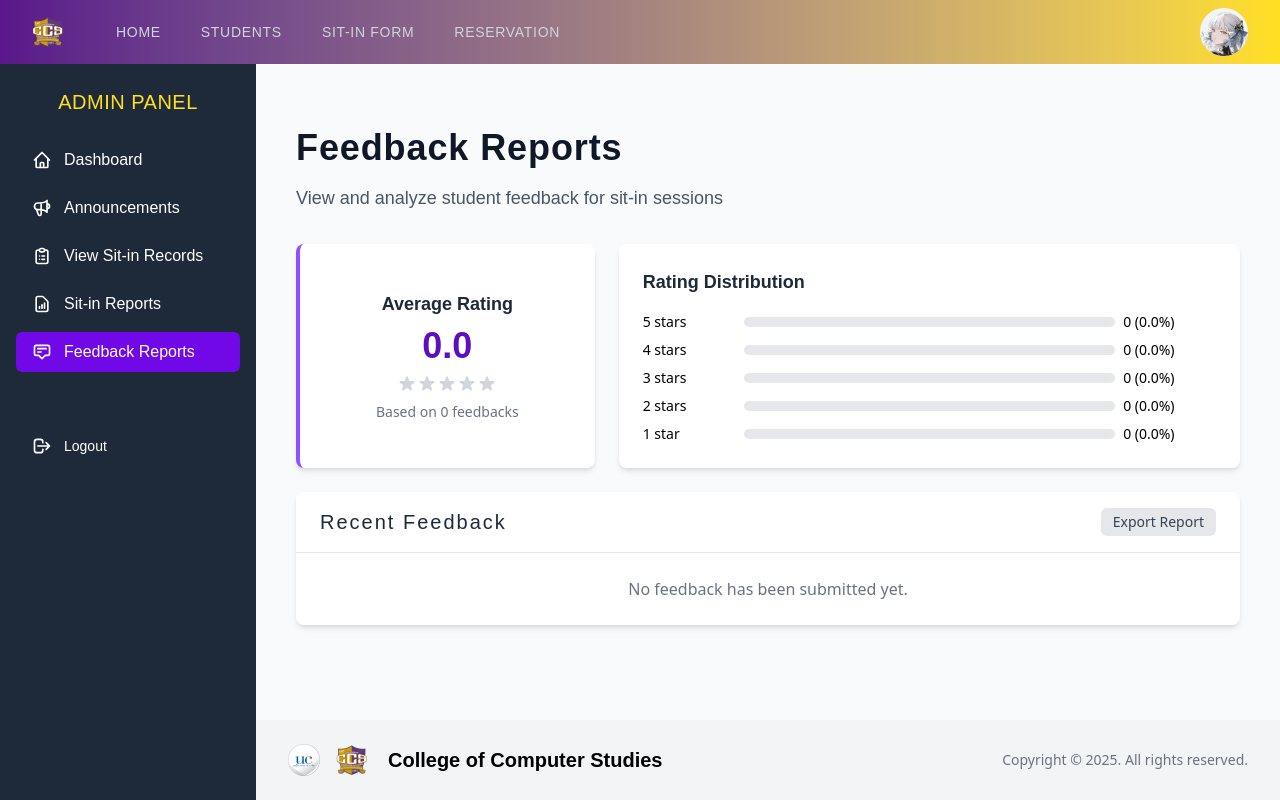
After one commit to RimarNavaja/ccs_sitin_project, a Flask app: page /admin/feedback-reports in a window 1280 px wide. The commit adds this page. Run offline with Flask 3, Linux system fonts and the light colour scheme; the visitor is signed in with stand-in values (Sample User, id 1); data that the repository does not hold is empty; parts of the project's set-up code (start-up, migrations or seed data) failed here and were passed over; some web fonts are replaced.

Commit message:
implement sitin-history and feedback, feedback reports in admin module

```diff
--- a/app.py
+++ b/app.py
@@ -14,6 +14,7 @@ import os
 from dbhelper import db, User, Announcement
 from datetime import timedelta, datetime
 from models.sit_in_session import SitInSession
+from models.feedback import Feedback
 from sqlalchemy import text
 
 app = Flask(__name__)
@@ -399,7 +400,40 @@ def admin_sit_in_reports():
 def admin_feedback_reports():
     if 'admin' not in session:
         return redirect(url_for('admin_login'))
-    return render_template("admin/feedback-reports.html")
+
+    # Get all feedback with related sit-in session and user information
+    feedback_list = db.session.query(
+        Feedback,
+        SitInSession,
+        User
+    ).join(
+        SitInSession, Feedback.session_id == SitInSession.id
+    ).join(
+        User, SitInSession.user_id == User.id
+    ).order_by(Feedback.created_at.desc()).all()
+
+    # Get feedback statistics
+    feedback_stats = Feedback.get_feedback_stats()
+
+    formatted_feedback = []
+    for feedback, sit_in, user in feedback_list:
+        formatted_feedback.append({
+            'id': feedback.id,
+            'student_name': f"{user.firstname.capitalize()} {user.lastname.capitalize()}",
+            'student_id': user.idno,
+            'rating': feedback.rating,
+            'comments': feedback.comments,
+            'purpose': sit_in.purpose,
+            'lab': sit_in.lab,
+            'date': sit_in.start_time.strftime('%b %d, %Y') if sit_in.start_time else 'N/A',
+            'created_at': feedback.created_at.strftime('%b %d, %Y at %I:%M %p')
+        })
+
+    return render_template(
+        "admin/feedback-reports.html",
+        feedback_list=formatted_feedback,
+        feedback_stats=feedback_stats
+    )
 
 @app.route("/admin/student-list")
 def admin_student_list():
@@ -812,9 +846,8 @@ def sitin_history():
     # Format records for display
     formatted_records = []
     for record in sit_in_records:
-        # In a real implementation, you'd check against a Feedback model
-        # This is a simplified version assuming no feedback system in place yet
-        has_feedback = False  # Replace with actual check
+        # Check if feedback exists for this session
+        has_feedback = Feedback.query.filter_by(session_id=record.id).first() is not None
 
         formatted_records.append({
             'id': record.id,
@@ -843,7 +876,7 @@ def submit_feedback():
 
     session_id = request.form.get('session_id')
     rating = request.form.get('rating')
-    comments = request.form.get('comments')
+    comments = request.form.get('comments', '')
 
     if not session_id or not rating:
         flash("Session ID and rating are required")
@@ -861,10 +894,25 @@ def submit_feedback():
         flash("You can only submit feedback for your own sessions")
         return redirect(url_for('sitin_history'))
 
-    # In a real implementation, you would save the feedback to a database
-    # For now, we'll just flash a success message
+    # Check if feedback already exists for this session
+    existing_feedback = Feedback.query.filter_by(session_id=session_id).first()
+    if existing_feedback:
+        # Update existing feedback
+        existing_feedback.rating = rating
+        existing_feedback.comments = comments
+        db.session.commit()
+        flash("Feedback updated successfully")
+    else:
+        # Create new feedback
+        new_feedback = Feedback(
+            session_id=session_id,
+            rating=int(rating),
+            comments=comments
+        )
+        db.session.add(new_feedback)
+        db.session.commit()
+        flash("Feedback submitted successfully")
 
-    flash("Feedback submitted successfully")
     return redirect(url_for('sitin_history'))
 
 if __name__ == "__main__":
--- a/models/sit_in_session.py
+++ b/models/sit_in_session.py
@@ -66,3 +66,9 @@ class SitInSession(db.Model):
     def user_has_active_session(user_id):
         """Check if a user has any active sessions"""
         return SitInSession.query.filter_by(user_id=user_id, status='active').first() is not None
+
+    @staticmethod
+    def has_feedback(session_id):
+        """Check if feedback exists for a session"""
+        from models.feedback import Feedback
+        return Feedback.query.filter_by(session_id=session_id).first() is not None
--- a/static/src/output.css
+++ b/static/src/output.css
@@ -27,6 +27,7 @@
     --color-yellow-800: oklch(0.476 0.114 61.907);
     --color-green-100: oklch(0.962 0.044 156.743);
     --color-green-200: oklch(0.925 0.084 155.995);
+    --color-green-400: oklch(0.792 0.209 151.711);
     --color-green-500: oklch(0.723 0.219 149.579);
     --color-green-600: oklch(0.627 0.194 149.214);
     --color-green-800: oklch(0.448 0.119 151.328);
@@ -409,6 +410,9 @@
   .col-span-1 {
     grid-column: span 1 / span 1;
   }
+  .col-span-2 {
+    grid-column: span 2 / span 2;
+  }
   .col-span-full {
     grid-column: 1 / -1;
   }
@@ -726,6 +730,12 @@
     width: calc(var(--spacing) * 30);
     height: calc(var(--spacing) * 30);
   }
+  .h-2 {
+    height: calc(var(--spacing) * 2);
+  }
+  .h-2\.5 {
+    height: calc(var(--spacing) * 2.5);
+  }
   .h-3 {
     height: calc(var(--spacing) * 3);
   }
@@ -807,11 +817,17 @@
   .w-1\/2 {
     width: calc(1/2 * 100%);
   }
+  .w-1\/6 {
+    width: calc(1/6 * 100%);
+  }
   .w-3 {
     width: calc(var(--spacing) * 3);
   }
   .w-4 {
     width: calc(var(--spacing) * 4);
+  }
+  .w-4\/6 {
+    width: calc(4/6 * 100%);
   }
   .w-5 {
     width: calc(var(--spacing) * 5);
@@ -1653,6 +1669,9 @@
   .border-gray-300 {
     border-color: var(--color-gray-300);
   }
+  .border-gray-400 {
+    border-color: var(--color-gray-400);
+  }
   .border-gray-700 {
     border-color: var(--color-gray-700);
   }
@@ -2043,6 +2062,9 @@
   .p-10 {
     padding: calc(var(--spacing) * 10);
   }
+  .px-1 {
+    padding-inline: calc(var(--spacing) * 1);
+  }
   .px-2 {
     padding-inline: calc(var(--spacing) * 2);
   }
@@ -2386,6 +2408,9 @@
   }
   .text-gray-900 {
     color: var(--color-gray-900);
+  }
+  .text-green-400 {
+    color: var(--color-green-400);
   }
   .text-green-500 {
     color: var(--color-green-500);
@@ -3262,6 +3287,27 @@
     &:hover {
       @media (hover: hover) {
         background-color: var(--color-violet-700);
+      }
+    }
+  }
+  .hover\:bg-violet-700\/10 {
+    &:hover {
+      @media (hover: hover) {
+        background-color: color-mix(in oklab, var(--color-violet-700) 10%, transparent);
+      }
+    }
+  }
+  .hover\:bg-violet-700\/50 {
+    &:hover {
+      @media (hover: hover) {
+        background-color: color-mix(in oklab, var(--color-violet-700) 50%, transparent);
+      }
+    }
+  }
+  .hover\:bg-violet-700\/80 {
+    &:hover {
+      @media (hover: hover) {
+        background-color: color-mix(in oklab, var(--color-violet-700) 80%, transparent);
       }
     }
   }
@@ -4099,6 +4145,11 @@
       text-align: right;
     }
   }
+  .dark\:bg-gray-200 {
+    @media (prefers-color-scheme: dark) {
+      background-color: var(--color-gray-200);
+    }
+  }
 }
 @property --tw-translate-x {
   syntax: "*";
--- /dev/null
+++ b/templates/admin/feedback-reports.html
@@ -0,0 +1,186 @@
+{% extends 'admin/admin_layout.html' %} {% block content %}
+<div class="px-4 py-6">
+  <div class="mb-8">
+    <h1 class="text-4xl font-bold font-khand tracking-wide text-gray-900 mb-4">
+      Feedback Reports
+    </h1>
+    <p class="text-lg font-switzer text-gray-600">
+      View and analyze student feedback for sit-in sessions
+    </p>
+  </div>
+
+  <!-- Feedback Statistics -->
+  <div class="grid grid-cols-1 md:grid-cols-3 gap-6 mb-6">
+    <div
+      class="bg-white rounded-lg shadow-md p-6 flex flex-col justify-center items-center border-l-4 border-violet-500"
+    >
+      <h2 class="text-lg font-semibold font-switzer text-gray-800 mb-2">
+        Average Rating
+      </h2>
+      <p class="text-4xl font-bold font-khand text-violet-800">
+        {{ "%.1f"|format(feedback_stats.average_rating) }}
+      </p>
+      <div class="mt-2 flex items-center">
+        {% for i in range(1, 6) %}
+        <svg
+          class="w-5 h-5 {{ 'text-yellow-400' if i <= feedback_stats.average_rating else 'text-gray-300' }}"
+          fill="currentColor"
+          viewBox="0 0 20 20"
+          xmlns="http://www.w3.org/2000/svg"
+        >
+          <path
+            d="M9.049 2.927c.3-.921 1.603-.921 1.902 0l1.07 3.292a1 1 0 00.95.69h3.462c.969 0 1.371 1.24.588 1.81l-2.8 2.034a1 1 0 00-.364 1.118l1.07 3.292c.3.921-.755 1.688-1.54 1.118l-2.8-2.034a1 1 0 00-1.175 0l-2.8 2.034c-.784.57-1.838-.197-1.539-1.118l1.07-3.292a1 1 0 00-.364-1.118L2.98 8.72c-.783-.57-.38-1.81.588-1.81h3.461a1 1 0 00.951-.69l1.07-3.292z"
+          ></path>
+        </svg>
+        {% endfor %}
+      </div>
+      <p class="text-sm text-gray-500 mt-2">
+        Based on {{ feedback_stats.total_feedback }} feedbacks
+      </p>
+    </div>
+
+    <div class="bg-white rounded-lg shadow-md p-6 col-span-2">
+      <h2 class="text-lg font-semibold font-switzer text-gray-800 mb-4">
+        Rating Distribution
+      </h2>
+      <div class="space-y-2">
+        {% for i in range(5, 0, -1) %} {% set percent =
+        (feedback_stats.rating_distribution[i] / feedback_stats.total_feedback *
+        100) if feedback_stats.total_feedback > 0 else 0 %}
+        <div class="flex items-center">
+          <span class="text-sm font-medium w-1/6"
+            >{{ i }} star{% if i > 1 %}s{% endif %}</span
+          >
+          <div
+            class="w-4/6 bg-gray-200 rounded-full h-2.5 dark:bg-gray-200 mx-2"
+          >
+            <div
+              class="bg-violet-600 h-2.5 rounded-full"
+              style="width: {{ percent|string }}%"
+            ></div>
+          </div>
+          <span class="text-sm font-medium w-1/6"
+            >{{ feedback_stats.rating_distribution[i] }} ({{
+            "%.1f"|format(percent) }}%)</span
+          >
+        </div>
+        {% endfor %}
+      </div>
+    </div>
+  </div>
+
+  <!-- Feedback Listing -->
+  <div class="bg-white rounded-lg shadow-md overflow-hidden">
+    <div
+      class="px-6 py-4 border-b border-gray-200 flex justify-between items-center"
+    >
+      <h2 class="font-khand tracking-widest text-xl text-gray-800">
+        Recent Feedback
+      </h2>
+      <div>
+        <button
+          type="button"
+          class="bg-gray-200 text-gray-700 py-1 px-3 rounded-md hover:bg-gray-300 text-sm"
+        >
+          Export Report
+        </button>
+      </div>
+    </div>
+
+    <div class="overflow-x-auto">
+      {% if feedback_list %}
+      <table class="min-w-full divide-y divide-gray-200">
+        <thead class="bg-gray-50">
+          <tr>
+            <th
+              scope="col"
+              class="px-6 py-3 text-left text-xs font-medium text-gray-500 uppercase tracking-wider"
+            >
+              Student
+            </th>
+            <th
+              scope="col"
+              class="px-6 py-3 text-left text-xs font-medium text-gray-500 uppercase tracking-wider"
+            >
+              Rating
+            </th>
+            <th
+              scope="col"
+              class="px-6 py-3 text-left text-xs font-medium text-gray-500 uppercase tracking-wider"
+            >
+              Comments
+            </th>
+            <th
+              scope="col"
+              class="px-6 py-3 text-left text-xs font-medium text-gray-500 uppercase tracking-wider"
+            >
+              Session Info
+            </th>
+            <th
+              scope="col"
+              class="px-6 py-3 text-left text-xs font-medium text-gray-500 uppercase tracking-wider"
+            >
+              Submitted
+            </th>
+          </tr>
+        </thead>
+        <tbody class="bg-white divide-y divide-gray-200">
+          {% for feedback in feedback_list %}
+          <tr>
+            <td class="px-6 py-4 whitespace-nowrap">
+              <div class="flex items-center">
+                <div>
+                  <div class="text-sm font-medium text-gray-900">
+                    {{ feedback.student_name }}
+                  </div>
+                  <div class="text-xs text-gray-500">
+                    ID: {{ feedback.student_id }}
+                  </div>
+                </div>
+              </div>
+            </td>
+            <td class="px-6 py-4 whitespace-nowrap">
+              <div class="flex">
+                {% for i in range(1, 6) %}
+                <svg
+                  class="w-4 h-4 {{ 'text-yellow-400' if i <= feedback.rating else 'text-gray-300' }}"
+                  fill="currentColor"
+                  viewBox="0 0 20 20"
+                  xmlns="http://www.w3.org/2000/svg"
+                >
+                  <path
+                    d="M9.049 2.927c.3-.921 1.603-.921 1.902 0l1.07 3.292a1 1 0 00.95.69h3.462c.969 0 1.371 1.24.588 1.81l-2.8 2.034a1 1 0 00-.364 1.118l1.07 3.292c.3.921-.755 1.688-1.54 1.118l-2.8-2.034a1 1 0 00-1.175 0l-2.8 2.034c-.784.57-1.838-.197-1.539-1.118l1.07-3.292a1 1 0 00-.364-1.118L2.98 8.72c-.783-.57-.38-1.81.588-1.81h3.461a1 1 0 00.951-.69l1.07-3.292z"
+                  ></path>
+                </svg>
+                {% endfor %}
+              </div>
+            </td>
+            <td class="px-6 py-4">
+              <div class="text-sm text-gray-900 max-w-xs truncate">
+                {% if feedback.comments %} {{ feedback.comments }} {% else %}
+                <span class="text-gray-400 italic">No comments provided</span>
+                {% endif %}
+              </div>
+            </td>
+            <td class="px-6 py-4 whitespace-nowrap">
+              <div class="text-sm text-gray-900">{{ feedback.purpose }}</div>
+              <div class="text-xs text-gray-500">
+                Lab: {{ feedback.lab }} | {{ feedback.date }}
+              </div>
+            </td>
+            <td class="px-6 py-4 whitespace-nowrap text-sm text-gray-500">
+              {{ feedback.created_at }}
+            </td>
+          </tr>
+          {% endfor %}
+        </tbody>
+      </table>
+      {% else %}
+      <div class="p-6 text-center text-gray-500">
+        No feedback has been submitted yet.
+      </div>
+      {% endif %}
+    </div>
+  </div>
+</div>
+{% endblock %}
```
Also changed, not shown: migrations/create_feedback_table.py (added, +12 -0 lines), templates/sitin-history.html (+6 -6 lines), static/src/images/userphotos/rimar-ghibli.png (added).
